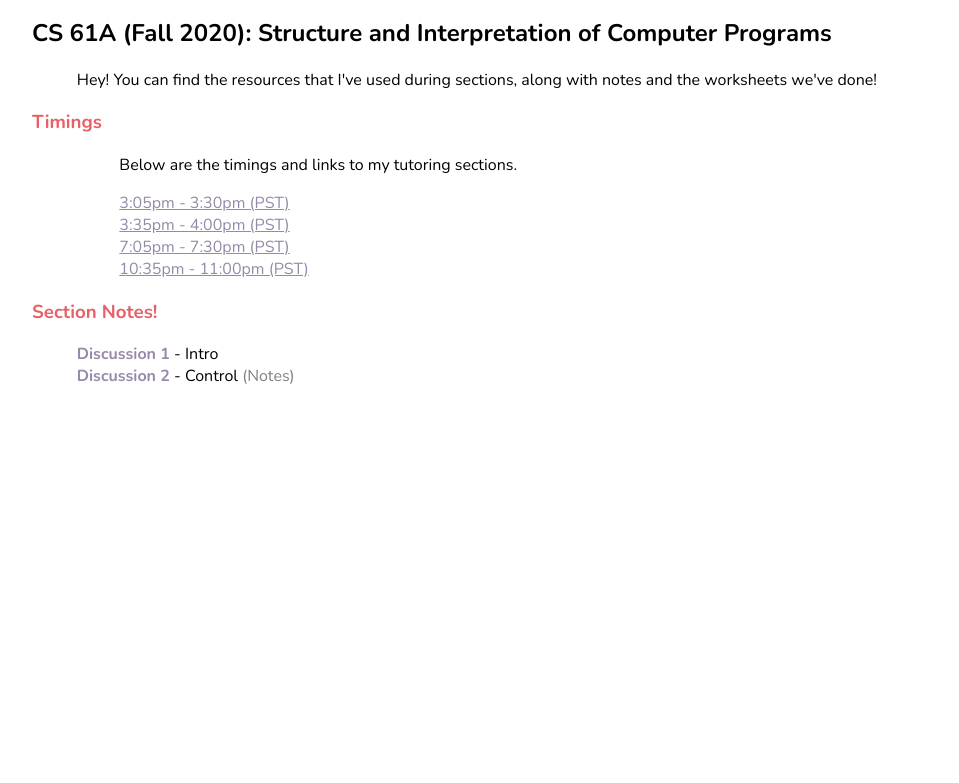
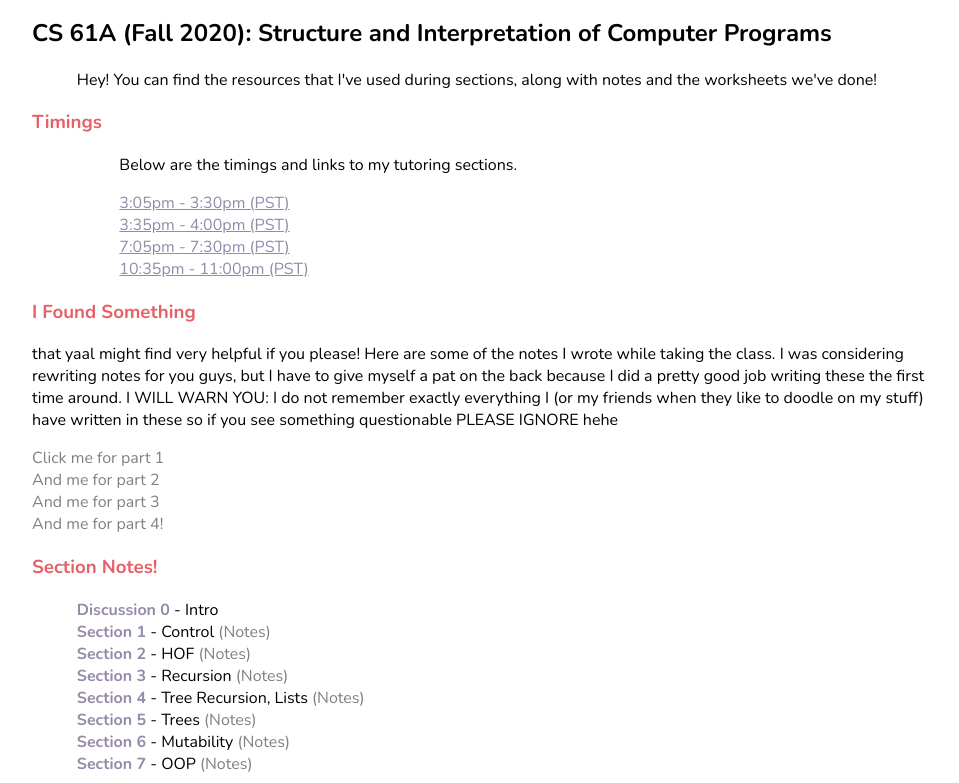
Before and after one commit to vidyaganga/sreevidyaganga.github.io, a plain HTML site: page pages/teaching.html in a window 1280 px wide. Shown: the part 160-943 px from the top of the page, without its empty margins (160-1119 px from the left). Before the commit the page ends 800 px from the top, so only its background shows below. Drawn offline with nearby package versions, Linux system fonts and the light colour scheme.

Commit message:
pls work

```diff
--- a/pages/teaching.html
+++ b/pages/teaching.html
@@ -38,11 +38,43 @@
 
     </div>
     <div>
+      <h3>I Found Something</h1>
+        <p> that yaal might find very helpful if you please! Here are some of the notes
+          I wrote while taking the class. I was considering rewriting notes for you guys, but I have
+          to give myself a pat on the back because I did a pretty good job writing these the first
+          time around. I WILL WARN YOU: I do not remember exactly everything I (or my friends when they
+          like to doodle on my stuff) have written in these so if you see something questionable PLEASE IGNORE hehe </p>
+            <a target="_blank" href="../files/cs61a-1-1.pdf" class=files>Click me for part 1</a><br>
+            <a target="_blank" href="../files/cs61a-1-2.pdf" class=files>And me for part 2 </a><br>
+            <a target="_blank" href="../files/cs61a-2-1.pdf" class=files>And me for part 3 </a><br>
+            <a target="_blank" href="../files/cs61a-2-2.pdf" class=files>And me for part 4! </a><br>
+    </div>
+    <div>
         <h3> Section Notes! </h3>
         <div class="text" class="notes">
-            <strong>Discussion 1</strong> - <em> Intro </em> <br>
-            <strong>Discussion 2</strong> - <em> Control </em>
-            <a target="_blank" href="../files/week2_notes.pdf" class=files>(Notes)</a>
+            <strong>Discussion 0</strong> - <em> Intro </em> <br>
+
+            <strong>Section 1</strong> - <em> Control </em>
+            <a target="_blank" href="../files/dis1.pdf" class=files>(Notes)</a><br>
+
+            <strong>Section 2</strong> - <em> HOF </em>
+            <a target="_blank" href="../files/dis2.pdf" class=files>(Notes)</a><br>
+
+            <strong>Section 3</strong> - <em> Recursion </em>
+            <a target="_blank" href="../files/dis3.pdf" class=files>(Notes)</a><br>
+
+            <strong>Section 4</strong> - <em> Tree Recursion, Lists </em>
+            <a target="_blank" href="../files/dis4.pdf" class=files>(Notes)</a><br>
+
+            <strong>Section 5</strong> - <em> Trees </em>
+            <a target="_blank" href="../files/dis5.pdf" class=files>(Notes)</a><br>
+
+            <strong>Section 6</strong> - <em> Mutability </em>
+            <a target="_blank" href="../files/dis6.pdf" class=files>(Notes)</a><br>
+
+            <strong>Section 7</strong> - <em> OOP </em>
+            <a target="_blank" href="../files/dis7.pdf" class=files>(Notes)</a><br>
+
         </div>
     </div>
 </body>
```
Also changed, not shown: 11 other files.
